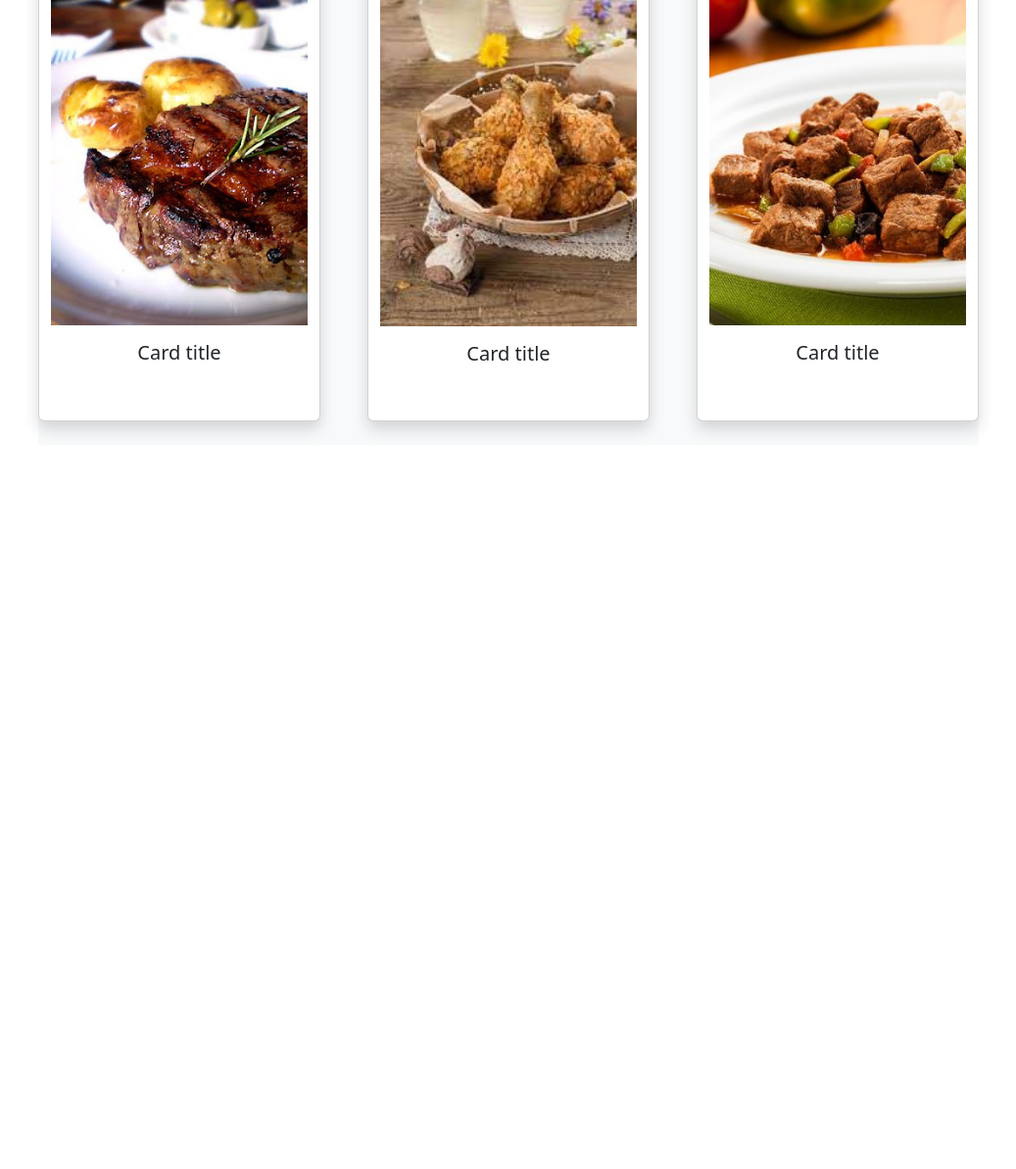
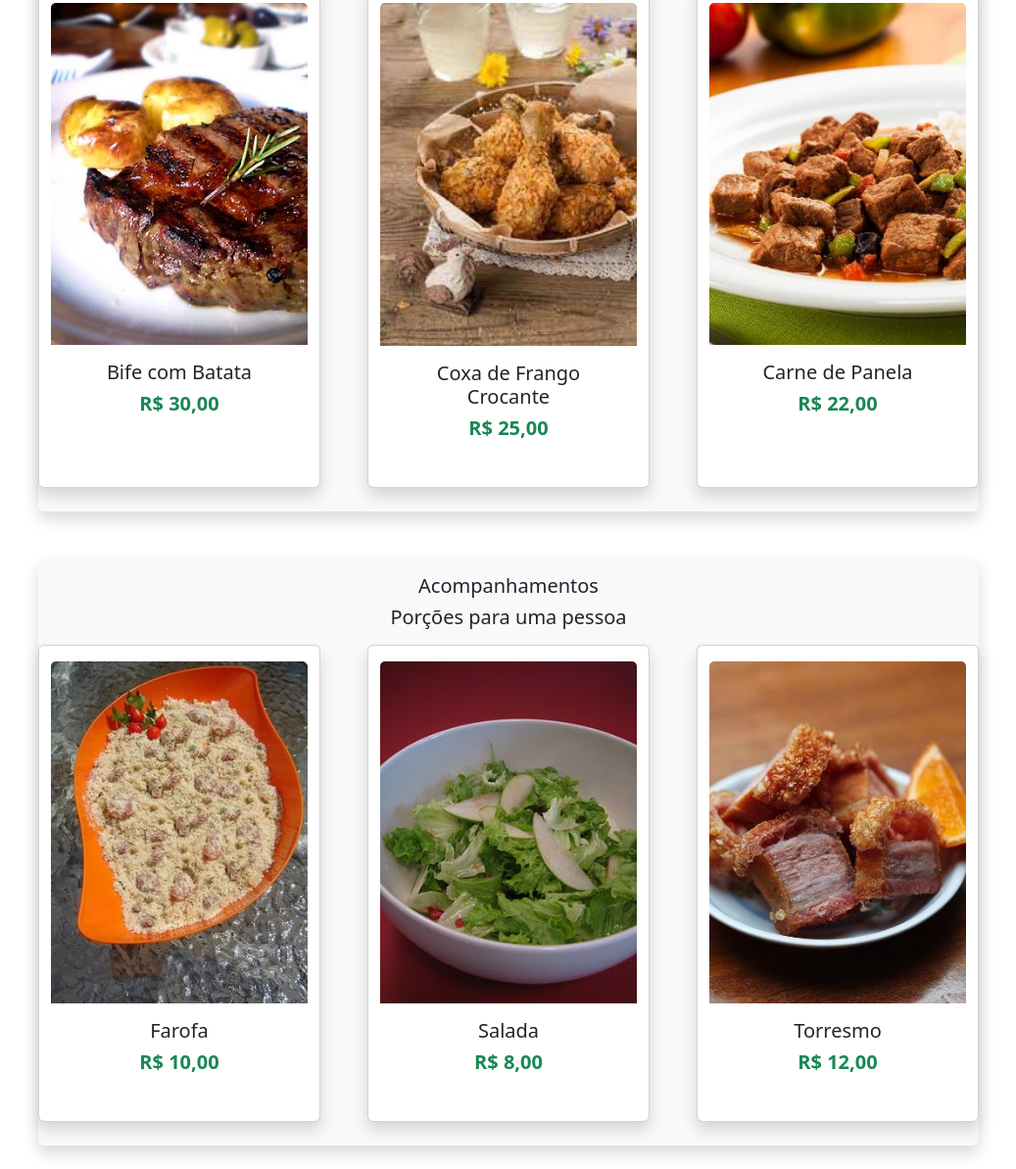
Before and after one commit to Vinist021/Projeto_Menu, a plain HTML site: page index.html in a window 1280 px wide. Shown: the part 502-1695 px from the top of the page at 98% size, without its empty margins (121-1158 px from the left). Before the commit the page ends 1004 px from the top, so only its background shows below. Drawn offline with nearby package versions, Linux system fonts and the light colour scheme.

Commit message:
Closes #6 - Cards adicionados

```diff
--- a/index.html
+++ b/index.html
@@ -71,21 +71,22 @@
       </div>
 
       <!-- Prato principal -->
-       <div class="container w-75 bg-light text-center mt-3">
+       <div class="container w-75 bg-light text-center mt-3 rounded shadow">
           <div class="fw-bold">
-            <div>
+            <h5 class="pt-3">
               Prato principal
-            </div>
-            <div class="mt-1 mb-3">
+            </h5>
+            <h5 class="mt-1 mb-3">
               Todos os pratos acompanham arroz, feijão e a sobremesa do dia.
-            </div>
+            </h5>
           </div>
 
-          <div class="row mb-5 gap-5 justify-content-center">
+          <div class="row mb-5 gap-5 justify-content-center ">
             <div class="card shadow mb-4" style="width: 18rem;">
               <img src="images/cards/bife.jpg" class="card-img-top mt-3" alt="bife com batata">
               <div class="card-body">
-                <h5 class="card-title">Card title</h5>
+                <h5 class="card-title">Bife com Batata</h5>
+                <h5 class="card-text text-success	fw-bold">R$ 30,00</h5>
               </div>
               <div class="card-body">
 
@@ -95,7 +96,8 @@
             <div class="card shadow mb-4" style="width: 18rem;">
               <img src="images/cards/coxa.jpg" class="card-img-top mt-3" alt="coxa de frango">
               <div class="card-body">
-                <h5 class="card-title">Card title</h5>
+                <h5 class="card-title">Coxa de Frango Crocante</h5>
+                <h5 class="card-text text-success	fw-bold">R$ 25,00</h5>
               </div>
               <div class="card-body">
 
@@ -105,16 +107,64 @@
             <div class="card shadow mb-4" style="width: 18rem;">
               <img src="images/cards/panela.jpg" class="card-img-top mt-3" alt="carne de panela">
               <div class="card-body">
-                <h5 class="card-title">Card title</h5>
+                <h5 class="card-title">Carne de Panela</h5>
+                <h5 class="card-text text-success	fw-bold">R$ 22,00</h5>
               </div>
               <div class="card-body">
 
               </div>
             </div>
+          </div>
+       </div>
 
+       <!-- Acompanhamentos -->
+       <div class="container w-75 bg-light text-center mt-3 rounded shadow">
+        <div class="fw-bold">
+          <h5 class="pt-3">
+            Acompanhamentos
+          </h5>
+          <h5 class="mt-1 mb-3">
+            Porções para uma pessoa
+          </h5>
+        </div>
+
+        <div class="row mb-4 gap-5 justify-content-center">
+          <div class="card shadow mb-4" style="width: 18rem;">
+            <img src="images/cards/farofa.jpg" class="card-img-top mt-3" alt="farofa">
+            <div class="card-body">
+              <h5 class="card-title">Farofa</h5>
+              <h5 class="card-text text-success	fw-bold">R$ 10,00</h5>
+            </div>
+            <div class="card-body">
+
+            </div>
           </div>
 
-       </div>
+          <div class="card shadow mb-4" style="width: 18rem;">
+            <img src="images/cards/salad.jpg" class="card-img-top mt-3" alt="salada">
+            <div class="card-body">
+              <h5 class="card-title">Salada</h5>
+              <h5 class="card-text text-success	fw-bold">R$ 8,00</h5>
+            </div>
+            <div class="card-body">
+
+            </div>
+          </div>
+
+          <div class="card shadow mb-4" style="width: 18rem;">
+            <img src="images/cards/torresmo.jpg" class="card-img-top mt-3" alt="torresmo">
+            <div class="card-body">
+              <h5 class="card-title">Torresmo</h5>
+              <h5 class="card-text text-success	fw-bold">R$ 12,00</h5>
+            </div>
+            <div class="card-body">
+
+            </div>
+          </div>
+        </div>
+     </div>
+
+
 
 
 
```
Also changed, not shown: cardapio.html (+2 -2 lines).
